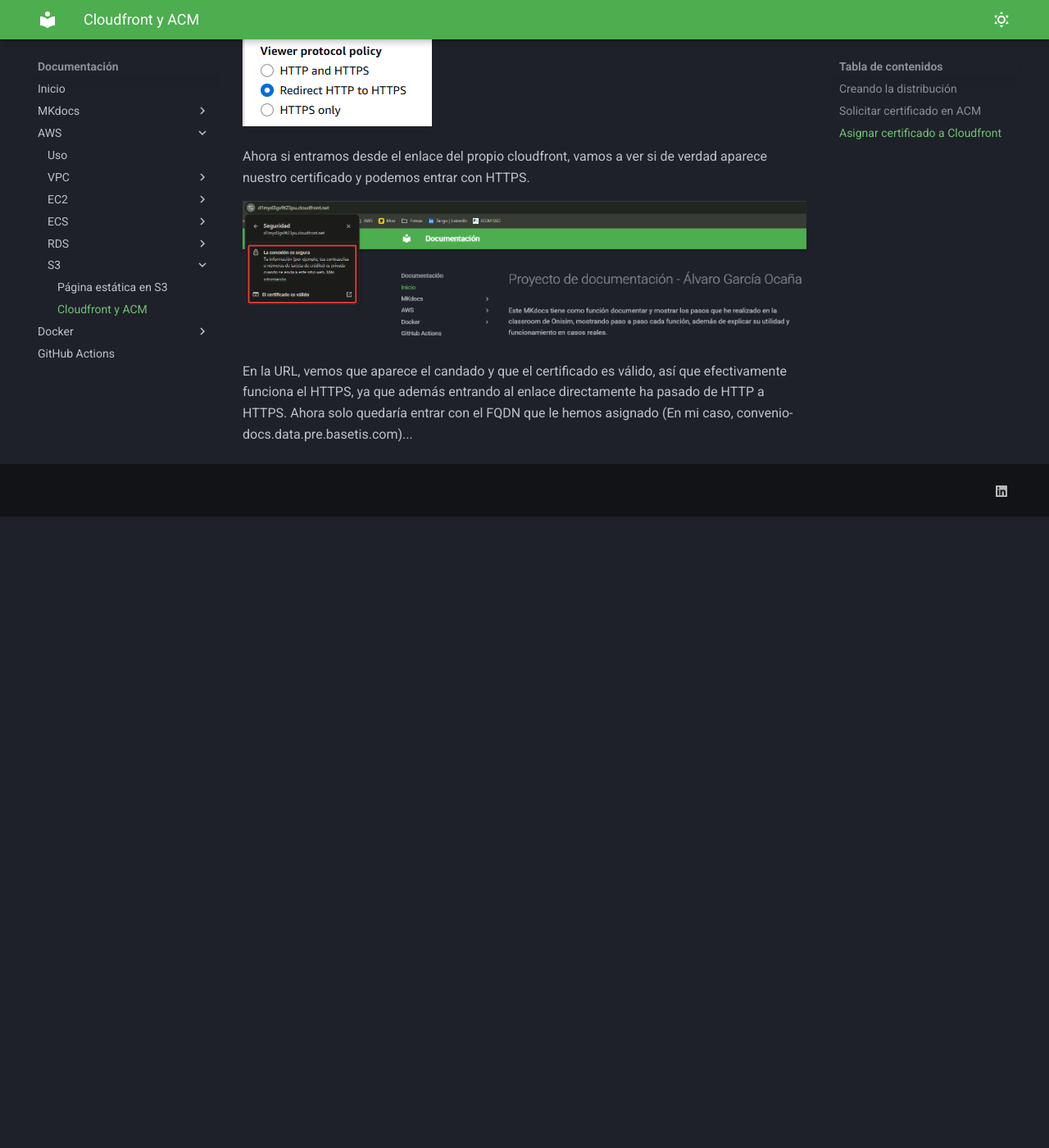
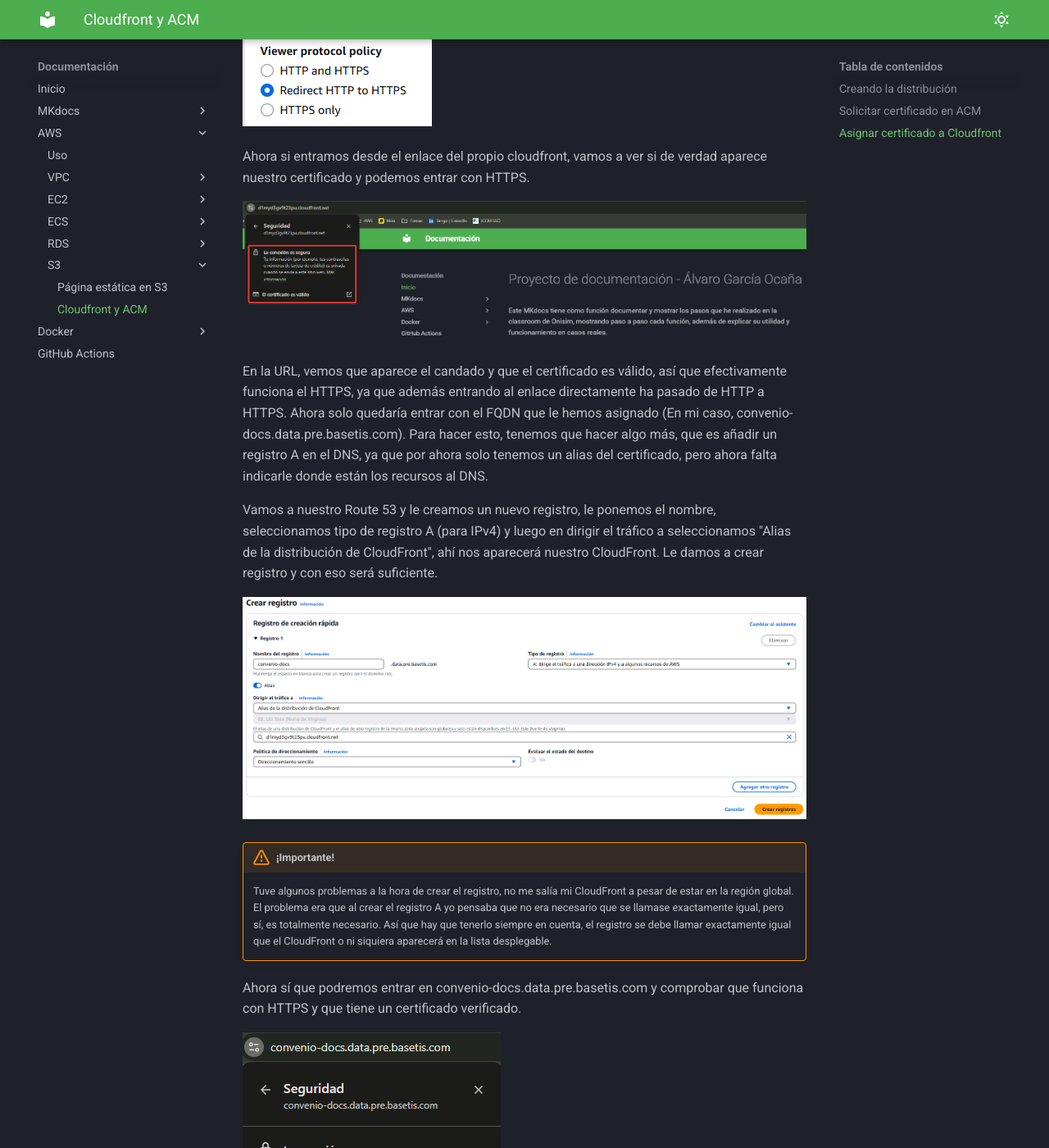
Before and after one commit to AlvaroGarOca/PrimerMKdocs, an MkDocs documentation site: the page built from docs/pages/Cloudfront.md, in a window 1280 px wide and 1400 px high, scrolled down 7094 px. Shown: the whole window at 82% size. Built offline with MkDocs 1.6.1 and Material for MkDocs 9.7.7, drawn with Linux system fonts in a browser that asks for light colours; emoji names are drawn with the system emoji font; before the commit the page ends 7724 px from its top, so only the background shows below that; some of the changed text lies outside the part shown.

Commit message:
24. Agregada documentación de CloudFront y GitHub Actions. También recursos

```diff
--- a/docs/pages/Cloudfront.md
+++ b/docs/pages/Cloudfront.md
@@ -107,4 +107,20 @@
 
 ![Imagen](../Recursos/CF/ssl6.png)
 
-En la URL, vemos que aparece el candado y que el certificado es válido, así que efectivamente funciona el HTTPS, ya que además entrando al enlace directamente ha pasado de HTTP a HTTPS. Ahora solo quedaría entrar con el FQDN que le hemos asignado (En mi caso, convenio-docs.data.pre.basetis.com)...
+En la URL, vemos que aparece el candado y que el certificado es válido, así que efectivamente funciona el HTTPS, ya que además entrando al enlace directamente ha pasado de HTTP a HTTPS. Ahora solo quedaría entrar con el FQDN que le hemos asignado (En mi caso, convenio-docs.data.pre.basetis.com). Para hacer esto, tenemos que hacer algo más, que es añadir un registro A en el DNS, ya que por ahora solo tenemos un alias del certificado, pero ahora falta indicarle donde están los recursos al DNS.
+
+Vamos a nuestro Route 53 y le creamos un nuevo registro, le ponemos el nombre, seleccionamos tipo de registro A (para IPv4) y luego en dirigir el tráfico a seleccionamos "Alias de la distribución de CloudFront", ahí nos aparecerá nuestro CloudFront. Le damos a crear registro y con eso será suficiente.
+
+![Imagen](../Recursos/CF/ssl7.png)
+
+!!! warning "¡Importante!"
+    Tuve algunos problemas a la hora de crear el registro, no me salía mi CloudFront a pesar de estar en la región global. El problema era que al crear el registro A yo pensaba que no era necesario que se llamase exactamente igual, pero sí, es totalmente necesario. Así que hay que tenerlo siempre en cuenta, el registro se debe llamar exactamente igual que el CloudFront o ni siquiera aparecerá en la lista desplegable.
+
+Ahora sí que podremos entrar en convenio-docs.data.pre.basetis.com y comprobar que funciona con HTTPS y que tiene un certificado verificado.
+
+![Imagen](../Recursos/CF/cert.png)
+![Imagen](../Recursos/CF/cert1.png)
+
+Listo. Ahora, como extra, si tienes automatizado todo con GitHub actions hay que hacerle un cambio a la pipeline.
+
+[:tools: Actualizar GitHub Actions para tener en cuenta el CloudFront :tools:](GitHubActions.md#extra-actualizar-pipeline-para-cloudfront){ .md-button }
```
Also changed, not shown: docs/pages/GitHubActions.md (+17 -0 lines), docs/Recursos/CF/cert.png (added), docs/Recursos/CF/cert1.png (added), docs/Recursos/CF/ssl10.png (added), docs/Recursos/CF/ssl7.png (added), docs/Recursos/CF/ssl8.png (added), docs/Recursos/CF/ssl9.png (added).
